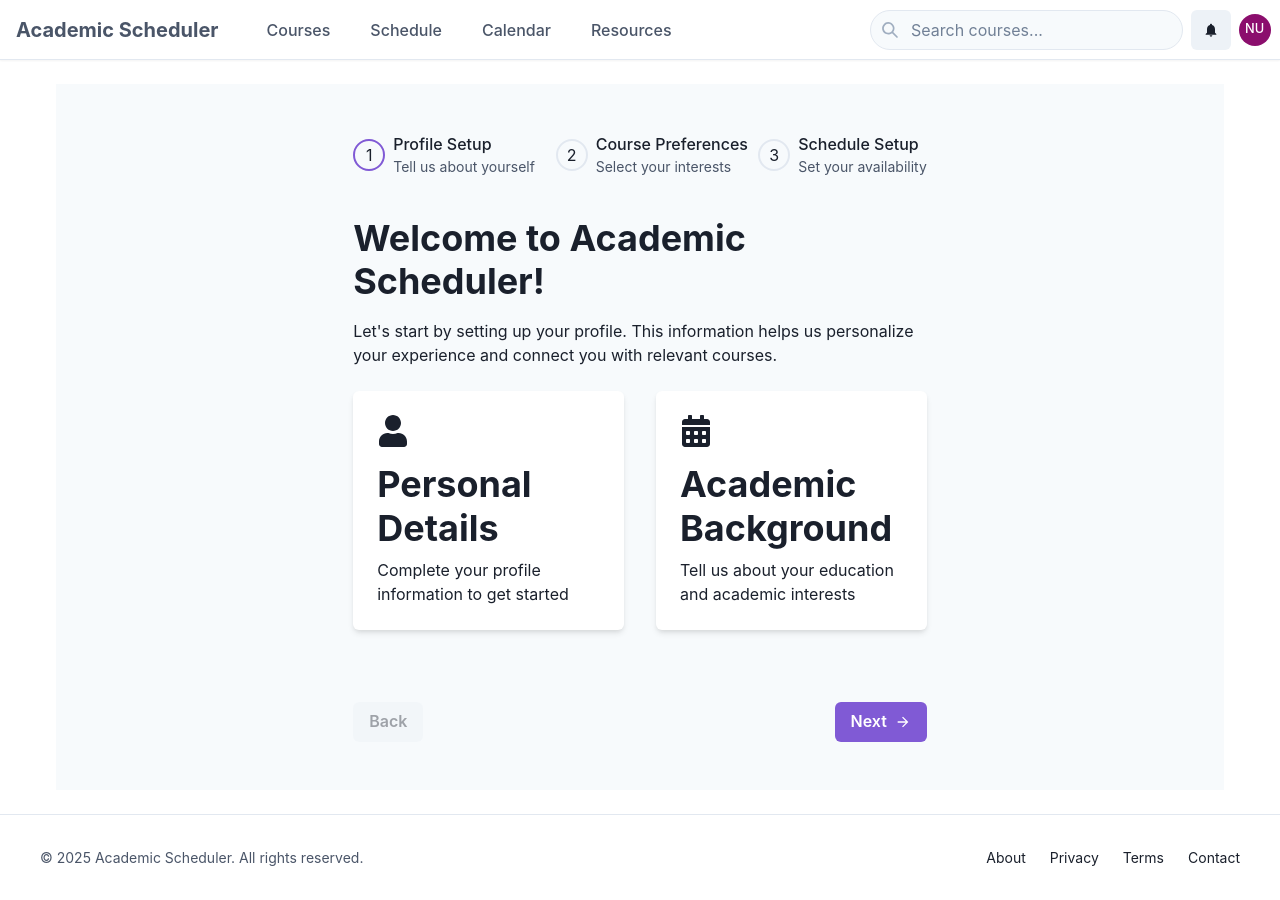
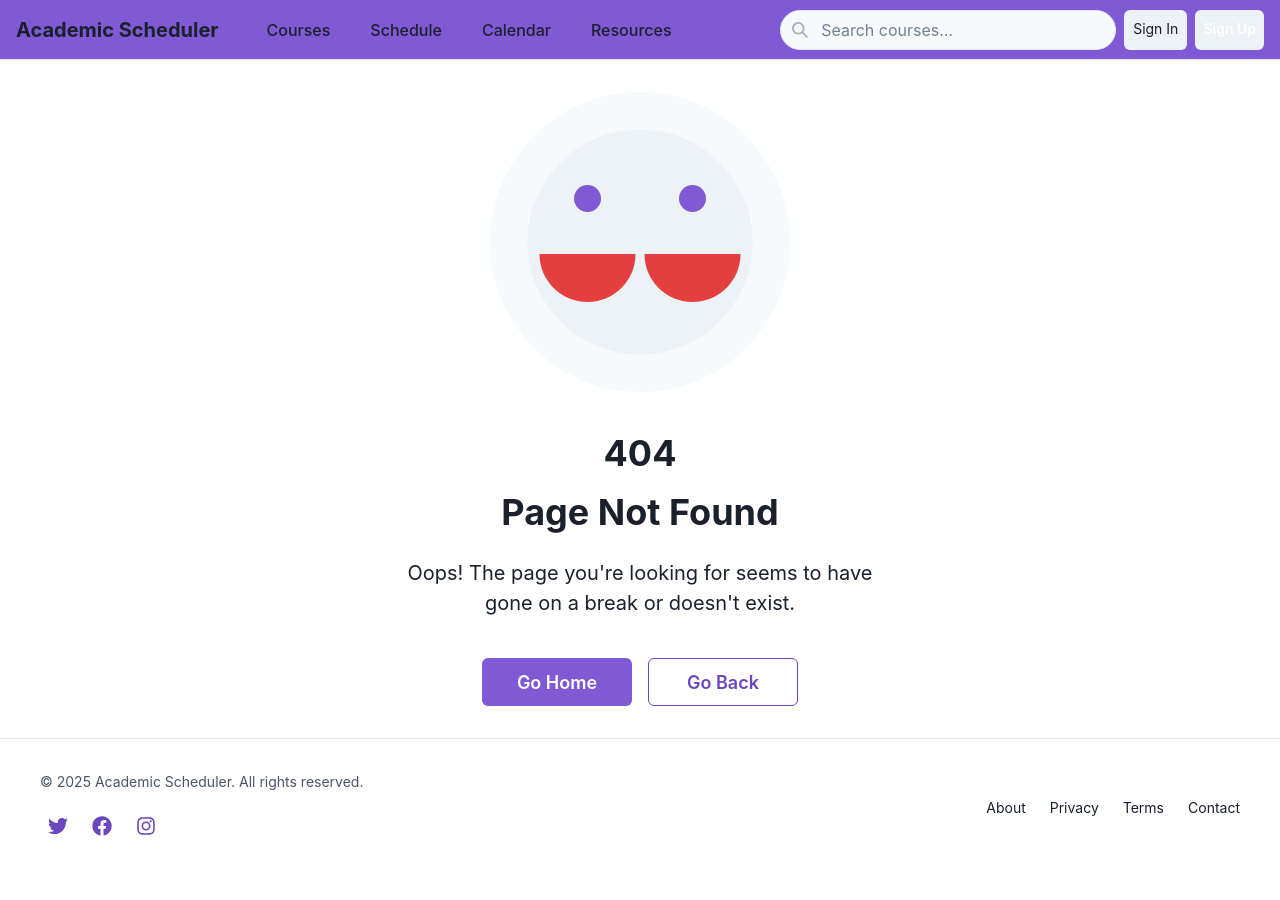
Before and after one commit to VoidEngineers/Academic_Scheduler, a React (Vite) app in the folder source/frontend/: page / in a window 1280 px wide. After the commit the page ends 876 px from the top, so only its background shows below. Built offline with nearby package versions, Linux system fonts and the light colour scheme.

Commit message:
feat: add Footer component and integrate it into the main layout; update Navbar styles

```diff
--- a/source/frontend/src/App.tsx
+++ b/source/frontend/src/App.tsx
@@ -1,14 +1,18 @@
 import { Route, Routes } from "react-router-dom";
-import OnBoarding from "./pages/onBoarding/onBoarding";
+// import OnBoarding from "./pages/onBoarding/onBoarding";
 import NotFound from "./404";
+import Navbar from "./components/navbar/navbar";
+import Footer from "./components/footer/footer";
 
 function App() {
   return (
     <>
+      <Navbar />
       <Routes>
-        <Route path="/" element={<OnBoarding />} />
+        {/* <Route path="/" element={<OnBoarding />} /> */}
         <Route path="*" element={<NotFound />} />
       </Routes>
+      <Footer/>
     </>
   );
 }
--- /dev/null
+++ b/source/frontend/src/components/footer/footer.tsx
@@ -0,0 +1,71 @@
+import React from "react";
+import { Link as RouterLink } from "react-router-dom";
+import { Box, Icon } from "@chakra-ui/react";
+import {
+  FooterContainer,
+  FooterContent,
+  FooterText,
+  FooterLinks,
+  FooterLink,
+  SocialIconsContainer,
+  SocialIcon
+} from "../../styles/mainLayoutStyle";
+import { FOOTER_LINKS, SOCIAL_LINKS, useFooterColors, getExternalLinkProps,getSocialIcon } from "./index";
+import { FooterProps } from "./types";
+
+const Footer: React.FC<FooterProps> = ({
+  borderColor,
+  textColor,
+  primaryColor,
+  bgColor,
+}) => {
+  // Get default colors from our hook
+  const defaultColors = useFooterColors();
+
+  // Use provided colors or defaults
+  const finalBgColor = bgColor || defaultColors.bgColor;
+  const finalTextColor = textColor || defaultColors.textColor;
+  const finalBorderColor = borderColor || defaultColors.borderColor;
+  const finalPrimaryColor = primaryColor || defaultColors.primaryColor;
+  const externalLinkProps = getExternalLinkProps();
+
+  return (
+    <FooterContainer bgColor={finalBgColor} borderColor={finalBorderColor}>
+      <FooterContent>
+        <Box>
+          <FooterText textColor={finalTextColor}>
+            {defaultColors.copyrightText}
+          </FooterText>
+
+          <SocialIconsContainer mt={4}>
+            {SOCIAL_LINKS.map((social) => (
+              <SocialIcon
+                key={social.platform}
+                href={social.href}
+                color={finalPrimaryColor}
+                {...externalLinkProps}
+              >
+                <Icon as={getSocialIcon(social.platform)} boxSize="20px" />
+              </SocialIcon>
+            ))}
+          </SocialIconsContainer>
+        </Box>
+
+        <FooterLinks>
+          {FOOTER_LINKS.map((link) => (
+            <FooterLink
+              key={link.label}
+              as={RouterLink}
+              to={link.href}
+              primaryColor={finalPrimaryColor}
+            >
+              {link.label}
+            </FooterLink>
+          ))}
+        </FooterLinks>
+      </FooterContent>
+    </FooterContainer>
+  );
+};
+
+export default Footer;
--- /dev/null
+++ b/source/frontend/src/components/footer/index.ts
@@ -0,0 +1,55 @@
+import { useColorModeValue } from "@chakra-ui/react";
+import type { FooterNavItem } from "./types";
+import { FaTwitter, FaFacebook, FaInstagram } from "react-icons/fa";
+
+export const FOOTER_LINKS: FooterNavItem[] = [
+    { label: "About", href: "/about" },
+    { label: "Privacy", href: "/privacy" },
+    { label: "Terms", href: "/terms" },
+    { label: "Contact", href: "/contact" }
+  ];
+
+  // Social media links
+  export interface SocialLink {
+    platform: string;
+    href: string;
+    icon: string;
+  }
+
+  // Helper to map social platform names to icons
+  export const getSocialIcon = (platform: string) => {
+    switch (platform.toLowerCase()) {
+      case 'twitter':
+        return FaTwitter;
+      case 'facebook':
+        return FaFacebook;
+      case 'instagram':
+        return FaInstagram;
+      default:
+        return FaTwitter;
+    }
+  };
+
+
+  export const SOCIAL_LINKS: SocialLink[] = [
+    { platform: "Twitter", href: "https://twitter.com/academicscheduler", icon: "twitter" },
+    { platform: "Facebook", href: "https://facebook.com/academicscheduler", icon: "facebook" },
+    { platform: "Instagram", href: "https://instagram.com/academicscheduler", icon: "instagram" }
+  ];
+
+  // Hook to get footer colors based on color mode
+  export const useFooterColors = () => {
+    return {
+      bgColor: useColorModeValue("white", "gray.800"),
+      textColor: useColorModeValue("gray.600", "gray.200"),
+      borderColor: useColorModeValue("gray.200", "gray.700"),
+      primaryColor: useColorModeValue("purple.600", "purple.300"),
+      copyrightText: `© ${new Date().getFullYear()} Academic Scheduler. All rights reserved.`
+    };
+  };
+
+  // Helper function to get external link props
+  export const getExternalLinkProps = () => ({
+    target: "_blank",
+    rel: "noopener noreferrer"
+  });
--- /dev/null
+++ b/source/frontend/src/components/footer/types.ts
@@ -0,0 +1,11 @@
+export interface FooterProps {
+    borderColor?: string;
+    textColor?: string;
+    primaryColor?: string;
+    bgColor?: string;
+  }
+
+  export interface FooterNavItem {
+    label: string;
+    href: string;
+  }
--- a/source/frontend/src/components/navbar/navbar.tsx
+++ b/source/frontend/src/components/navbar/navbar.tsx
@@ -41,8 +41,8 @@ const Navbar: React.FC<NavbarProps> = ({
 }) => {
   const { isOpen, onToggle } = useDisclosure();
 
-  const bgColor = useColorModeValue('white', 'gray.800');
-  const textColor = useColorModeValue('gray.600', 'white');
+  const bgColor = useColorModeValue('purple.500', 'gray');
+  const textColor = useColorModeValue('gray.800', 'white');
   const borderColor = useColorModeValue('gray.200', 'gray.700');
   const primaryColor = useColorModeValue('purple.600', 'purple.200');
 
--- a/source/frontend/src/layouts/mainLayout/mainLayout.tsx
+++ b/source/frontend/src/layouts/mainLayout/mainLayout.tsx
@@ -1,16 +1,11 @@
 import React from "react";
 import { useColorModeValue } from "@chakra-ui/react";
-import { Link as RouterLink } from "react-router-dom";
 import Navbar from "../../components/navbar/navbar";
+import Footer from "../../components/footer/footer";
 import { NAV_ITEMS } from "../../components/navbar/navData";
 import {
   MainContainer,
-  ContentWrapper,
-  FooterContainer,
-  FooterContent,
-  FooterText,
-  FooterLinks,
-  FooterLink,
+  ContentWrapper
 } from "../../styles/mainLayoutStyle";
 
 import { MainLayoutProps } from "./types";
@@ -24,9 +19,7 @@ const MainLayout: React.FC<MainLayoutProps> = ({
   const bgColor = useColorModeValue("white", "gray.800");
   const textColor = useColorModeValue("gray.600", "gray.200");
   const borderColor = useColorModeValue("gray.200", "gray.700");
-  const primaryColor = useColorModeValue("purple.600", "purple.200");
-
-  const currentYear = new Date().getFullYear();
+  const primaryColor = useColorModeValue("teal.600", "teal.300");
 
   return (
     <MainContainer>
@@ -40,36 +33,12 @@ const MainLayout: React.FC<MainLayoutProps> = ({
 
       <ContentWrapper>{children}</ContentWrapper>
 
-      <FooterContainer bgColor={bgColor} borderColor={borderColor}>
-        <FooterContent>
-          <FooterText textColor={textColor}>
-            © {currentYear} Academic Scheduler. All rights reserved.
-          </FooterText>
-
-          <FooterLinks>
-            <FooterLink as={RouterLink} to="/about" primaryColor={primaryColor}>
-              About
-            </FooterLink>
-            <FooterLink
-              as={RouterLink}
-              to="/privacy"
-              primaryColor={primaryColor}
-            >
-              Privacy
-            </FooterLink>
-            <FooterLink as={RouterLink} to="/terms" primaryColor={primaryColor}>
-              Terms
-            </FooterLink>
-            <FooterLink
-              as={RouterLink}
-              to="/contact"
-              primaryColor={primaryColor}
-            >
-              Contact
-            </FooterLink>
-          </FooterLinks>
-        </FooterContent>
-      </FooterContainer>
+      <Footer
+        bgColor={bgColor}
+        textColor={textColor}
+        borderColor={borderColor}
+        primaryColor={primaryColor}
+      />
     </MainContainer>
   );
 };
--- a/source/frontend/src/styles/mainLayoutStyle.ts
+++ b/source/frontend/src/styles/mainLayoutStyle.ts
@@ -1,5 +1,5 @@
 import styled from '@emotion/styled';
-import { Box, Flex } from '@chakra-ui/react';
+import { Box, Flex, HStack, Link } from '@chakra-ui/react';
 
 export const MainContainer = styled(Box)`
   min-height: 100vh;
@@ -60,3 +60,22 @@ export const FooterLink = styled(Box)<{ primaryColor: string }>`
     text-decoration: underline;
   }
 `;
+
+export const SocialIconsContainer = styled(HStack)`
+  spacing: 4;
+`;
+
+export const SocialIcon = styled(Link)`
+  display: flex;
+  align-items: center;
+  justify-content: center;
+  border-radius: 50%;
+  width: 36px;
+  height: 36px;
+  transition: all 0.2s;
+
+  &:hover {
+    transform: translateY(-2px);
+    opacity: 0.8;
+  }
+`;
```
